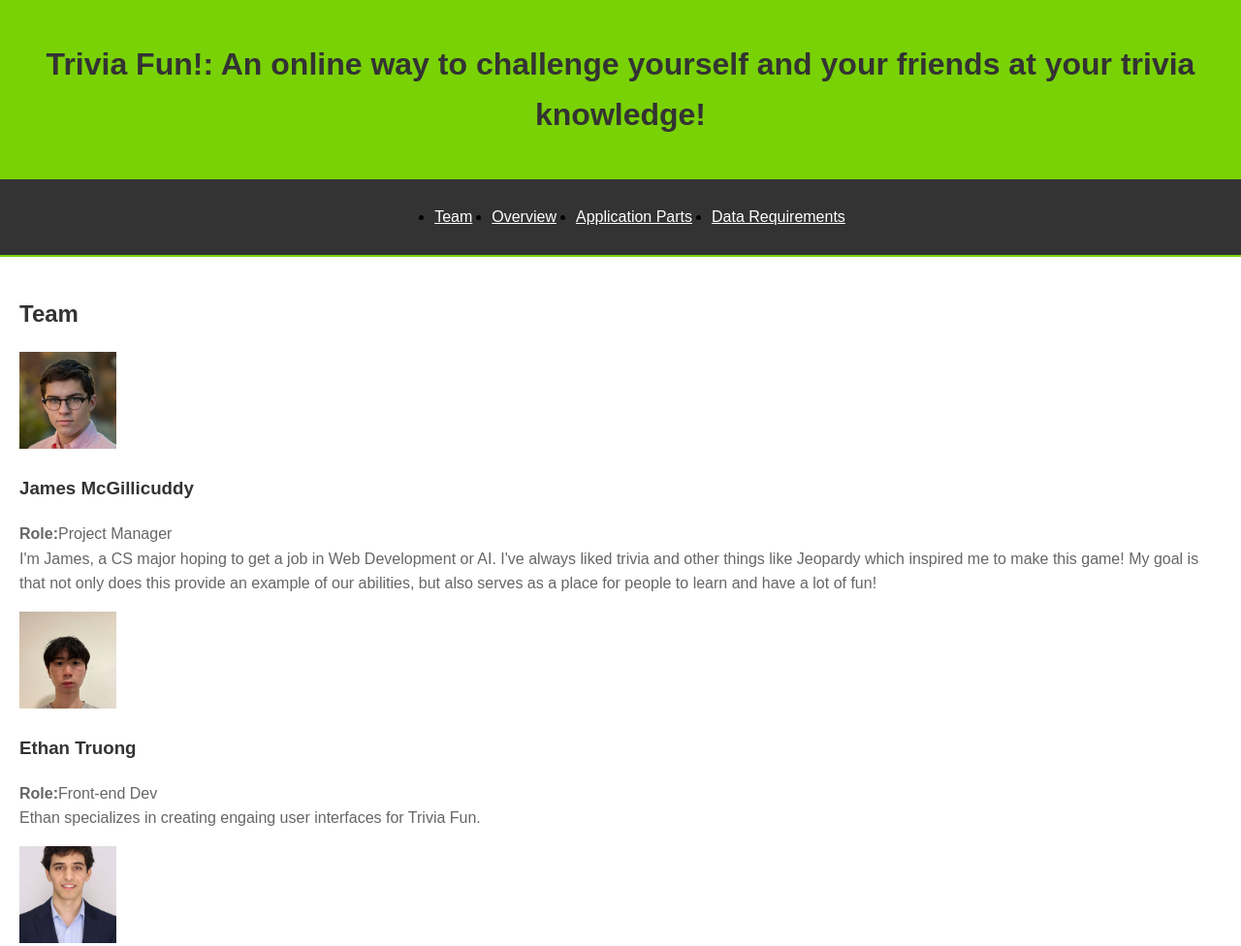
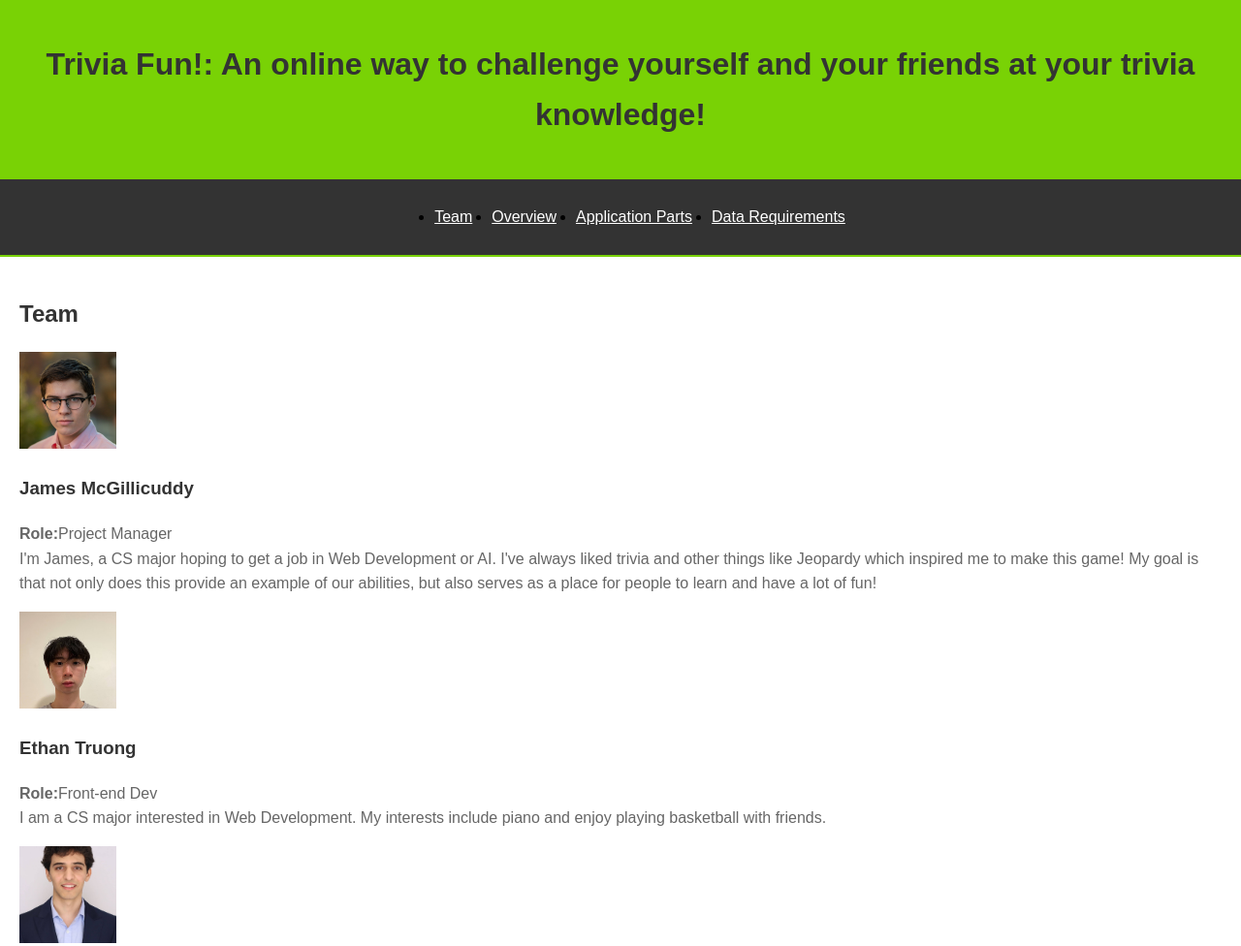
Before and after one commit to JamesM813/cs326_project, a website: page src/docs/milestone-01/index.html in a window 1280 px wide. Shown: the top 976 px of the page at 97% size. Drawn offline with Linux system fonts and the light colour scheme.

Commit message:
Update index.html

```diff
--- a/src/docs/milestone-01/index.html
+++ b/src/docs/milestone-01/index.html
@@ -50,8 +50,8 @@
           <img src="../../photos/Ethan_Photo.jpeg" alt="Ethan Truong" />
           <h3>Ethan Truong</h3>
           <p>
-            <b>Role:</b>Front-end Dev<br />Ethan specializes in creating engaing
-            user interfaces for Trivia Fun.
+            <b>Role:</b>Front-end Dev<br />I am a CS major interested in Web Development.
+            My interests include piano and enjoy playing basketball with friends.
           </p>
         </div>
         <div>
```
